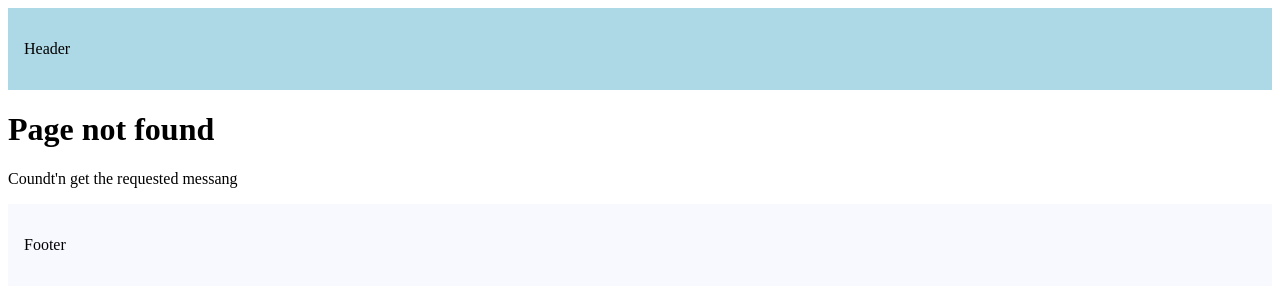
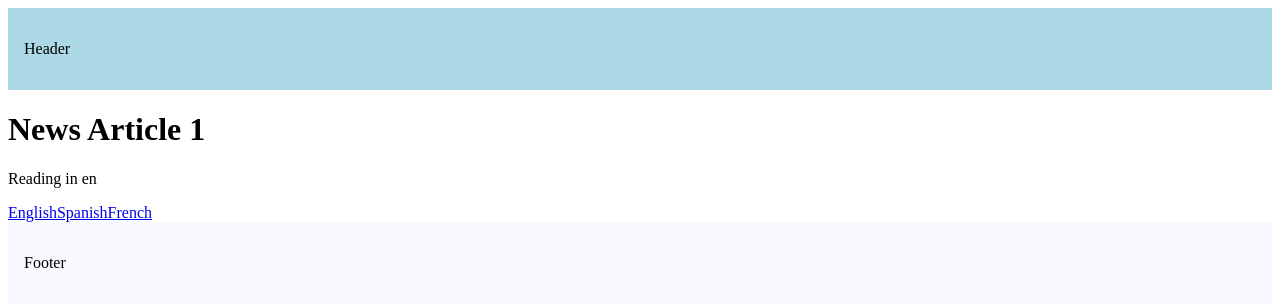
Before and after one commit to MonkeyDNaruto/LearningNextjs, a Next.js app: page /articles/1 in a window 1280 px wide. Before the commit this address had no page. Shown: the top 306 px of the page. Built offline with nearby package versions, Linux system fonts and the light colour scheme.

Commit message:
learning params and searchParams

```diff
--- /dev/null
+++ b/app/articles/[articleId]/page.tsx
@@ -0,0 +1,26 @@
+"use client";
+
+import Link from "next/link";
+import { use } from "react";
+
+export default function NewsArticle({
+  params,
+  searchParams,
+}: {
+  params: Promise<{ articleId: string }>;
+  searchParams: Promise<{ lang?: "en" | "es" | "fr" }>;
+}) {
+  const { articleId } = use(params);
+  const { lang = "en" } = use(searchParams);
+  return (
+    <div>
+      <h1>News Article {articleId}</h1>
+      <p>Reading in {lang}</p>
+      <div>
+        <Link href={`/articles/${articleId}?lang=en`}>English</Link>
+        <Link href={`/articles/${articleId}?lang=es`}>Spanish</Link>
+        <Link href={`/articles/${articleId}?lang=fr`}>French</Link>
+      </div>
+    </div>
+  );
+}
--- a/app/page.tsx
+++ b/app/page.tsx
@@ -6,6 +6,9 @@ export default function Home() {
       <h1>Welcome Home!</h1>
       <Link href="/blog">Blog</Link>
       <Link href="/products">Products</Link>
+      <Link href="/articles/breaking-news-123?lang=en">Read in English</Link>
+      <Link href="/articles/breaking-news-123?lang=fr">Read in French</Link>
+
     </>
   );
 }
```
